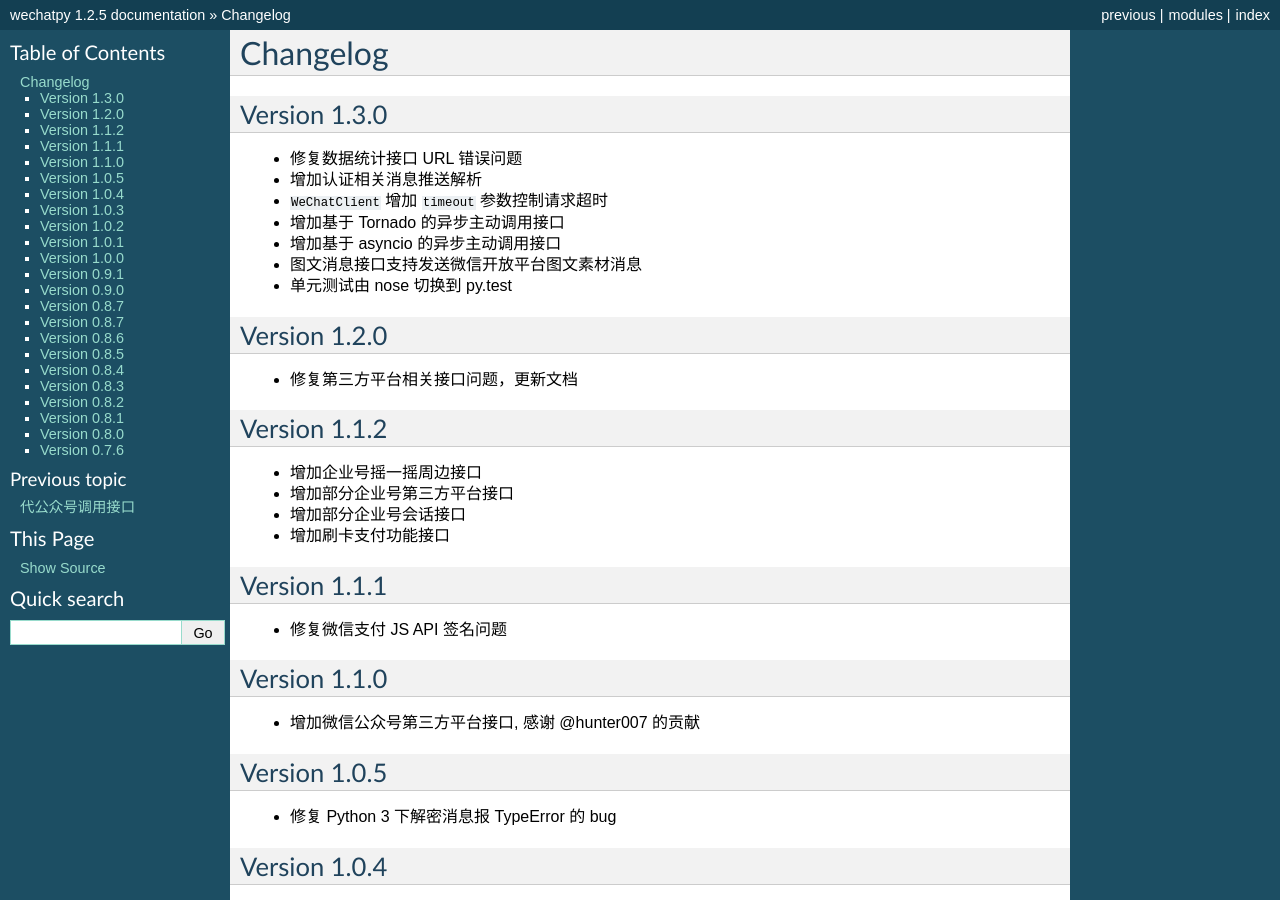
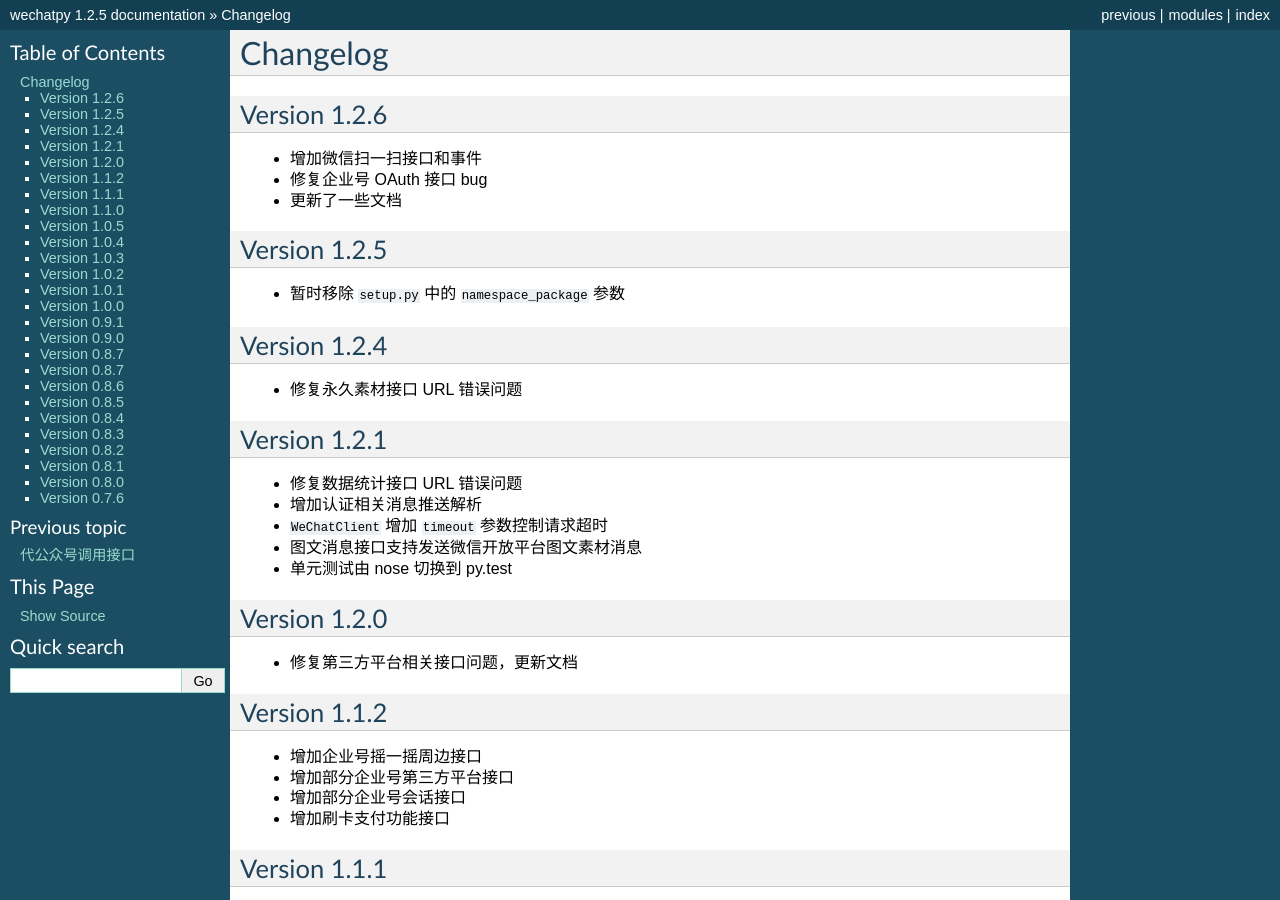
Before and after one commit to wechatpy/wechatpy, a Sphinx documentation site: the page built from docs/changelog.rst, in a window 1280 px wide and 900 px high. Built offline with Sphinx 7.4.7, drawn with Linux system fonts in a browser that asks for light colours.

Commit message:
Update changelog and fix oauth docs titles

```diff
--- a/docs/changelog.rst
+++ b/docs/changelog.rst
@@ -1,14 +1,29 @@
 Changelog
 ================
 
-Version 1.3.0
+Version 1.2.6
+---------------------
+
++ 增加微信扫一扫接口和事件
++ 修复企业号 OAuth 接口 bug
++ 更新了一些文档
+
+Version 1.2.5
+---------------------
+
++ 暂时移除 ``setup.py`` 中的 ``namespace_package`` 参数
+
+Version 1.2.4
+----------------------
+
++ 修复永久素材接口 URL 错误问题
+
+Version 1.2.1
 ---------------------
 
 + 修复数据统计接口 URL 错误问题
 + 增加认证相关消息推送解析
 + ``WeChatClient`` 增加 ``timeout`` 参数控制请求超时
-+ 增加基于 Tornado 的异步主动调用接口
-+ 增加基于 asyncio 的异步主动调用接口
 + 图文消息接口支持发送微信开放平台图文素材消息
 + 单元测试由 nose 切换到 py.test
 
```
Also changed, not shown: docs/oauth.rst (+9 -4 lines).
